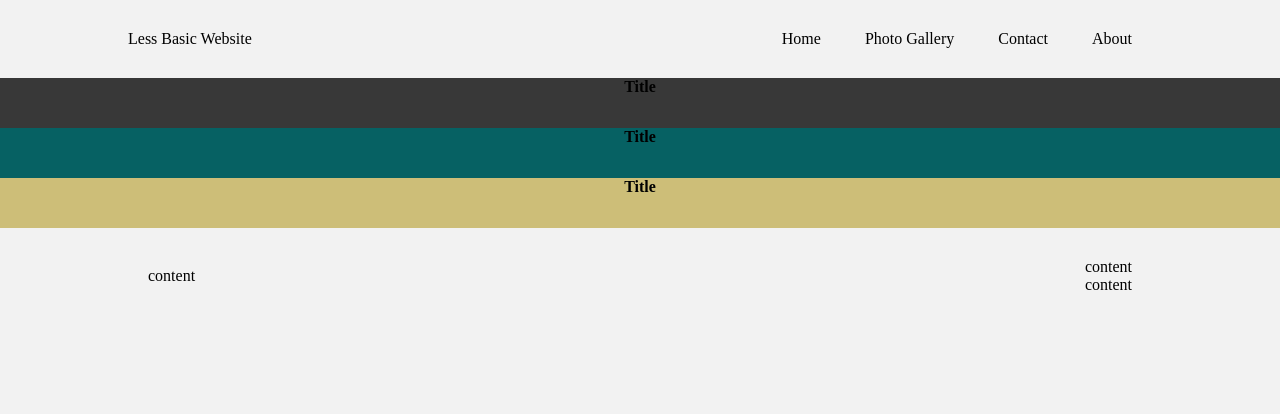
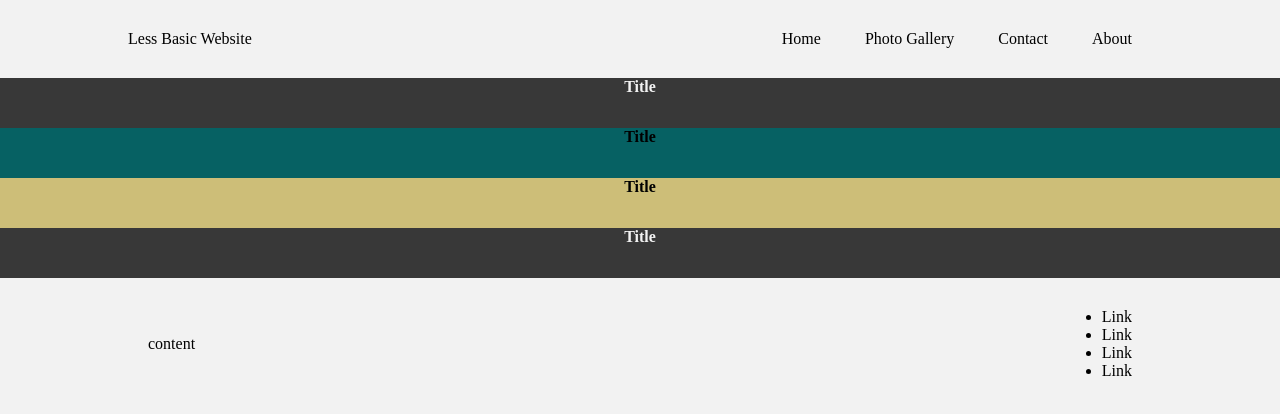
Before and after one commit to Ollie-Judge/less-basic-website, a plain HTML site: page index.html in a window 1280 px wide. Drawn offline with Linux system fonts and the light colour scheme.

Commit message:
added links in the footer

```diff
--- a/assets/css/style.css
+++ b/assets/css/style.css
@@ -46,6 +46,7 @@ a:hover {
   background-color: #383838;
   display: flex;
   justify-content: center;
+  color: #f2f2f2;
 }
 
 .div2 {
@@ -64,6 +65,15 @@ a:hover {
   justify-content: center;
 }
 
+.div4 {
+  width: 100%;
+  height: 50px;
+  background-color: #383838;
+  display: flex;
+  justify-content: center;
+  color: #f2f2f2;
+}
+
 /* Footer */
 
 footer {
--- a/index.html
+++ b/index.html
@@ -34,6 +34,9 @@
       <div class="div3">
         <h4>Title</h4>
       </div>
+      <div class="div4">
+        <h4>Title</h4>
+      </div>
     </main>
 
     <footer>
@@ -41,8 +44,20 @@
         <p>content</p>
       </div>
       <div class="footerContent">
-        <p>content</p>
-        <p>content</p>
+        <ul>
+          <li>
+            <a href="https://theuselessweb.com/" target="_blank">Link</a>
+          </li>
+          <li>
+            <a href="https://screamintothevoid.com/" target="_blank">Link</a>
+          </li>
+          <li>
+            <a href="https://findtheinvisiblecow.com/" target="_blank">Link</a>
+          </li>
+          <li>
+            <a href="http://shutupandtakemymoney.com/" target="_blank">Link</a>
+          </li>
+        </ul>
       </div>
     </footer>
   </body>
```
